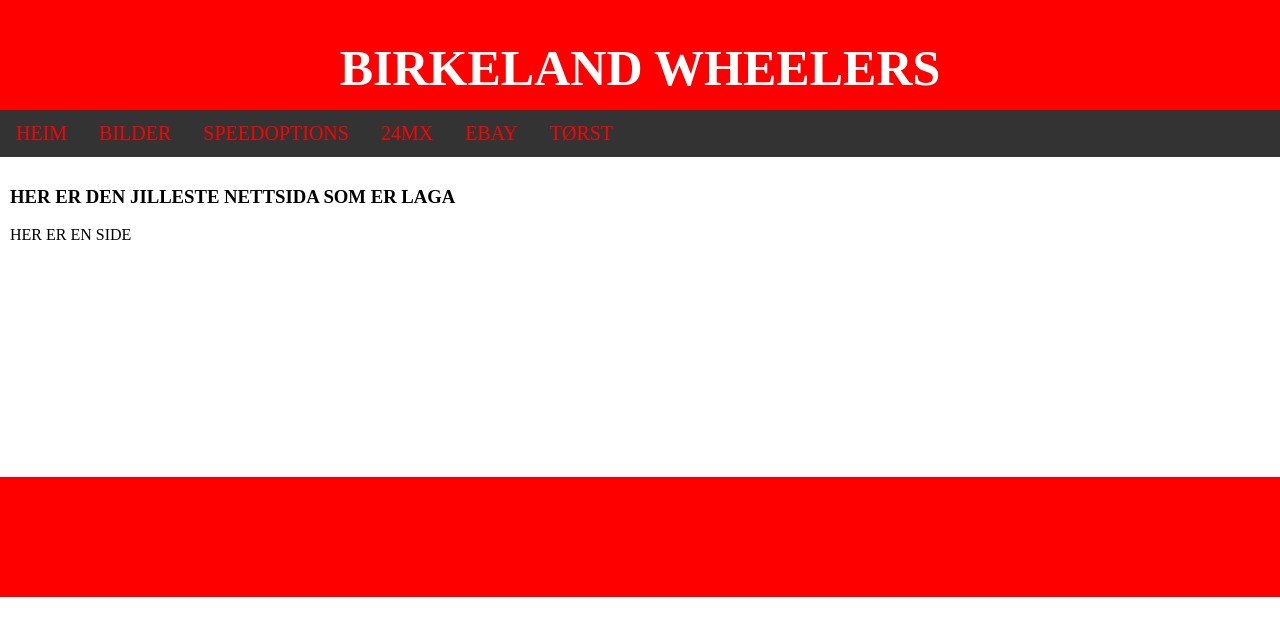
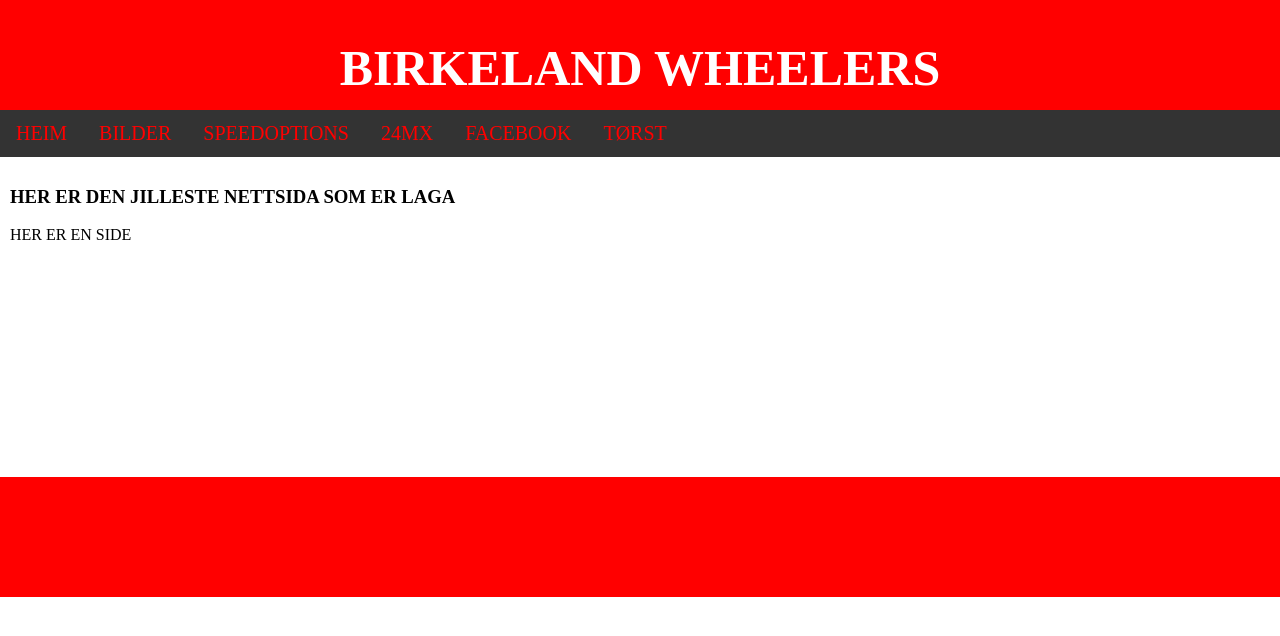
Before and after one commit to AndersErlandsen/Andyvolvo.github, a plain HTML site: page index.html in a window 1280 px wide. Drawn offline with Linux system fonts and the light colour scheme.

Commit message:
Update index.html

```diff
--- a/index.html
+++ b/index.html
@@ -91,7 +91,7 @@
     <a href="bilder.html"> BILDER</a>
     <a href=https://speedoptions.no/> SPEEDOPTIONS </a>
     <a href=https://www.24mx.no/> 24MX </a>
-    <a href=https://www.ebay.com/> EBAY </a>
+    <a href=https://nb-no.facebook.com//> FACEBOOK </a>
     <a href=https://www.torstdrikke.no/> TØRST </a>
     </div>
 
```
